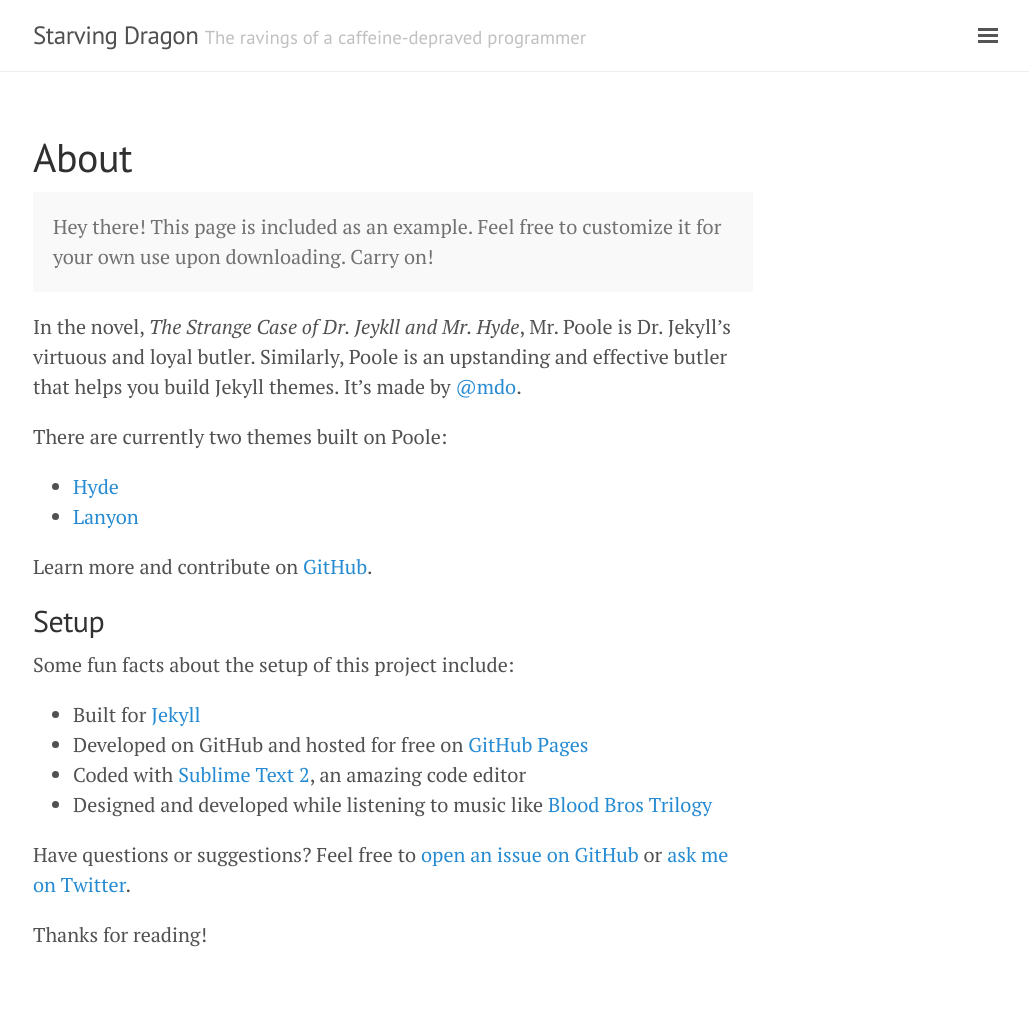
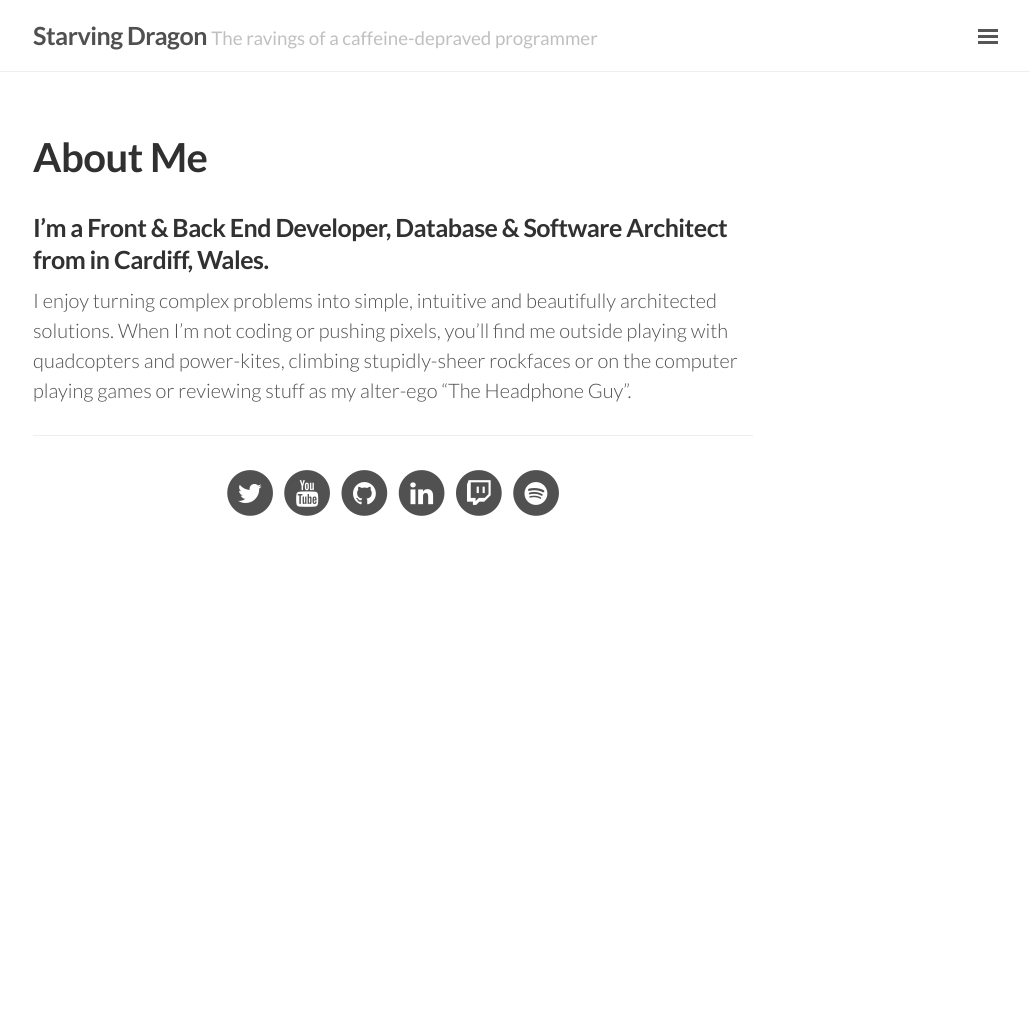
Before and after one commit to Siyfion/siyfion.github.io, a Jekyll site: the page built from about.md, in a window 1280 px wide. Shown: the whole page, without its empty margins (247-1276 px from the left). Built offline with Jekyll 4.4.1, drawn with Linux system fonts in a browser that asks for light colours; nearby versions of some CDN libraries; after the commit the page ends 900 px from its top, so only the background shows below that.

Commit message:
Tweaked the about page, changed fonts

```diff
--- a/_includes/head.html
+++ b/_includes/head.html
@@ -18,9 +18,10 @@
   <link rel="stylesheet" href="{{ site.baseurl }}/public/css/poole.css">
   <link rel="stylesheet" href="{{ site.baseurl }}/public/css/syntax.css">
   <link rel="stylesheet" href="{{ site.baseurl }}/public/css/lanyon.css">
-  <link rel="stylesheet" href="https://fonts.googleapis.com/css?family=PT+Serif:400,400italic,700%7CPT+Sans:400">
+  <link href='http://fonts.googleapis.com/css?family=Lato:100,300,400,700,900,100italic,300italic,400italic,700italic,900italic' rel='stylesheet' type='text/css'>
 
   <!-- Icons -->
+  <link rel="stylesheet" href="//maxcdn.bootstrapcdn.com/font-awesome/4.3.0/css/font-awesome.min.css">
   <link rel="apple-touch-icon-precomposed" sizes="144x144" href="{{ site.baseurl }}/public/apple-touch-icon-precomposed.png">
   <link rel="shortcut icon" href="{{ site.baseurl }}/public/favicon.ico">
 
--- a/_includes/sidebar.html
+++ b/_includes/sidebar.html
@@ -25,8 +25,6 @@
       {% endif %}
     {% endfor %}
 
-    <a class="sidebar-nav-item" href="{{ site.github.repo }}/archive/v{{ site.version }}.zip">Download</a>
-    <a class="sidebar-nav-item" href="{{ site.github.repo }}">GitHub project</a>
     <span class="sidebar-nav-item">Currently v{{ site.version }}</span>
   </nav>
 
--- a/about.md
+++ b/about.md
@@ -1,30 +1,49 @@
 ---
 layout: page
-title: About
+title: About Me
 ---
 
-<p class="message">
-  Hey there! This page is included as an example. Feel free to customize it for your own use upon downloading. Carry on!
+### I'm a Front & Back End Developer, Database & Software Architect from in Cardiff, Wales.
+
+I enjoy turning complex problems into simple, intuitive and beautifully architected solutions. When I'm not coding or pushing pixels, you'll find me outside playing with quadcopters and power-kites, climbing stupidly-sheer rockfaces or on the computer playing games or reviewing stuff as my alter-ego "The Headphone Guy".
+
+---
+
+<p class="social-links">
+  <a class="social-link" href="https://twitter.com/Siyfion">
+    <span class="fa-stack fa-lg">
+      <i class="fa fa-circle fa-stack-2x"></i>
+      <i class="fa fa-twitter fa-stack-1x fa-inverse"></i>
+    </span>
+  </a>
+  <a href="https://www.youtube.com/user/theheadphoneguyuk" class="social-link">
+    <span class="fa-stack fa-lg">
+      <i class="fa fa-circle fa-stack-2x"></i>
+      <i class="fa fa-youtube fa-stack-1x fa-inverse"></i>
+    </span>
+  </a>
+  <a href="https://github.com/Siyfion" class="social-link">
+    <span class="fa-stack fa-lg">
+      <i class="fa fa-circle fa-stack-2x"></i>
+      <i class="fa fa-github fa-stack-1x fa-inverse"></i>
+    </span>
+  </a>
+  <a href="https://www.linkedin.com/in/smansfield" class="social-link">
+    <span class="fa-stack fa-lg">
+      <i class="fa fa-circle fa-stack-2x"></i>
+      <i class="fa fa-linkedin fa-stack-1x fa-inverse"></i>
+    </span>
+  </a>
+  <a href="http://www.twitch.tv/theheadphoneguyuk" class="social-link">
+    <span class="fa-stack fa-lg">
+      <i class="fa fa-circle fa-stack-2x"></i>
+      <i class="fa fa-twitch fa-stack-1x fa-inverse"></i>
+    </span>
+  </a>
+  <a href="https://play.spotify.com/user/siyfion" class="social-link">
+    <span class="fa-stack fa-lg">
+      <i class="fa fa-circle fa-stack-2x"></i>
+      <i class="fa fa-spotify fa-stack-1x fa-inverse"></i>
+    </span>
+  </a>
 </p>
-
-In the novel, *The Strange Case of Dr. Jeykll and Mr. Hyde*, Mr. Poole is Dr. Jekyll's virtuous and loyal butler. Similarly, Poole is an upstanding and effective butler that helps you build Jekyll themes. It's made by [@mdo](https://twitter.com/mdo).
-
-There are currently two themes built on Poole:
-
-* [Hyde](http://hyde.getpoole.com)
-* [Lanyon](http://lanyon.getpoole.com)
-
-Learn more and contribute on [GitHub](https://github.com/poole).
-
-## Setup
-
-Some fun facts about the setup of this project include:
-
-* Built for [Jekyll](http://jekyllrb.com)
-* Developed on GitHub and hosted for free on [GitHub Pages](https://pages.github.com)
-* Coded with [Sublime Text 2](http://sublimetext.com), an amazing code editor
-* Designed and developed while listening to music like [Blood Bros Trilogy](https://soundcloud.com/maddecent/sets/blood-bros-series)
-
-Have questions or suggestions? Feel free to [open an issue on GitHub](https://github.com/poole/issues/new) or [ask me on Twitter](https://twitter.com/mdo).
-
-Thanks for reading!
--- a/public/css/lanyon.css
+++ b/public/css/lanyon.css
@@ -41,12 +41,13 @@ body {
 }
 
 html {
-  font-family: "PT Serif", Georgia, "Times New Roman", serif;
+  font-family: "Lato", Helvetica, Arial, sans-serif;
+  font-weight: 300;
 }
 
 h1, h2, h3, h4, h5, h6 {
-  font-family: "PT Sans", Helvetica, Arial, sans-serif;
-  font-weight: 400;
+  font-family: "Lato", Helvetica, Arial, sans-serif;
+  font-weight: 700;
   color: #313131;
   letter-spacing: -.025rem;
 }
@@ -561,3 +562,21 @@ a.pagination-item:hover {
 .layout-reverse.sidebar-overlay #sidebar-checkbox:checked ~ .sidebar {
   box-shadow: -.25rem 0 .5rem rgba(0,0,0,.1);
 }
+
+
+/*
+ * About Me Page Tweaks
+ */
+
+.social-links {
+  text-align: center;
+}
+
+.social-link {
+  transition: color 0.5s ease;
+  color: #515151;
+}
+
+.social-link:hover {
+  color: #55acee;
+}
```
